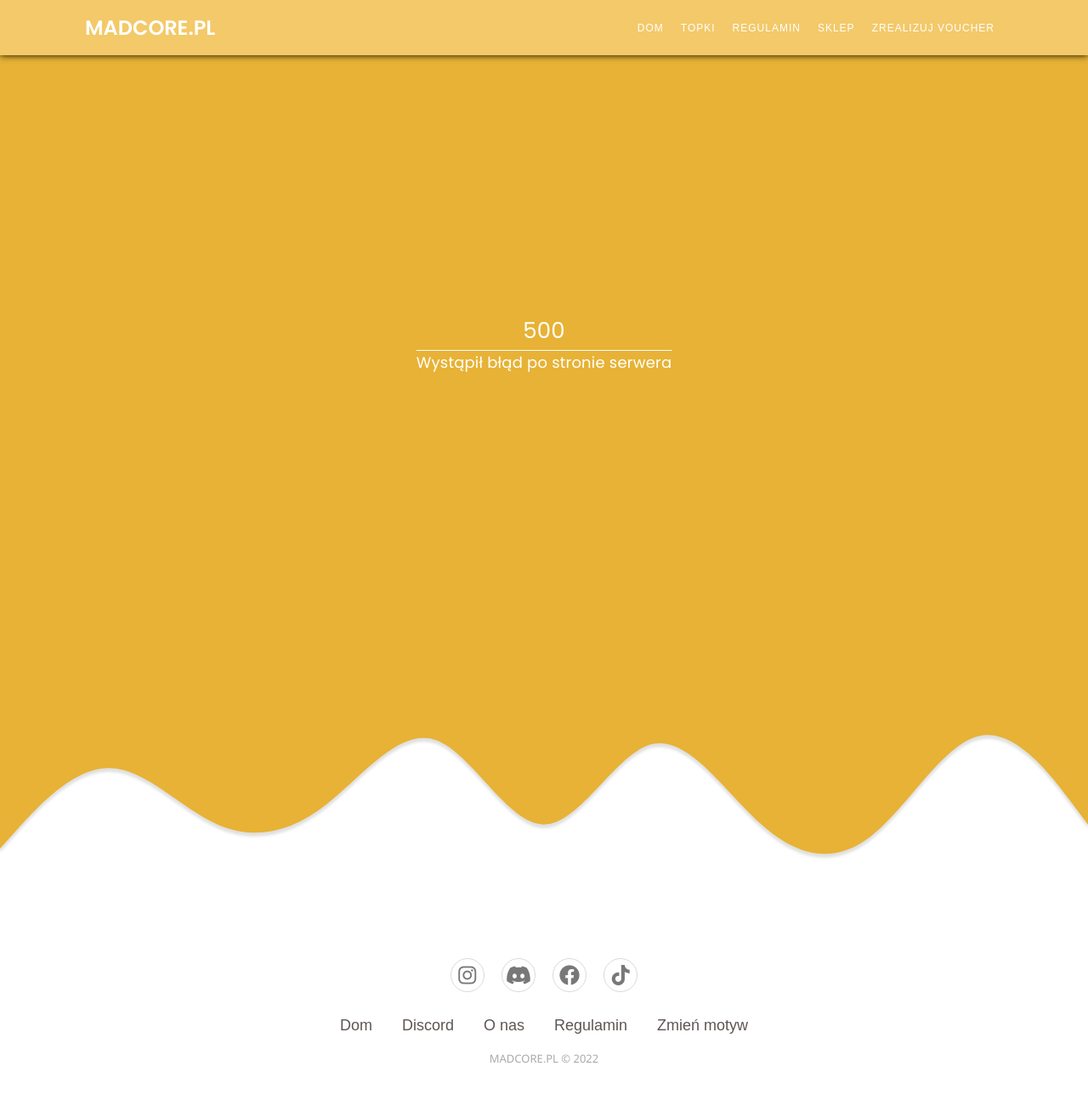
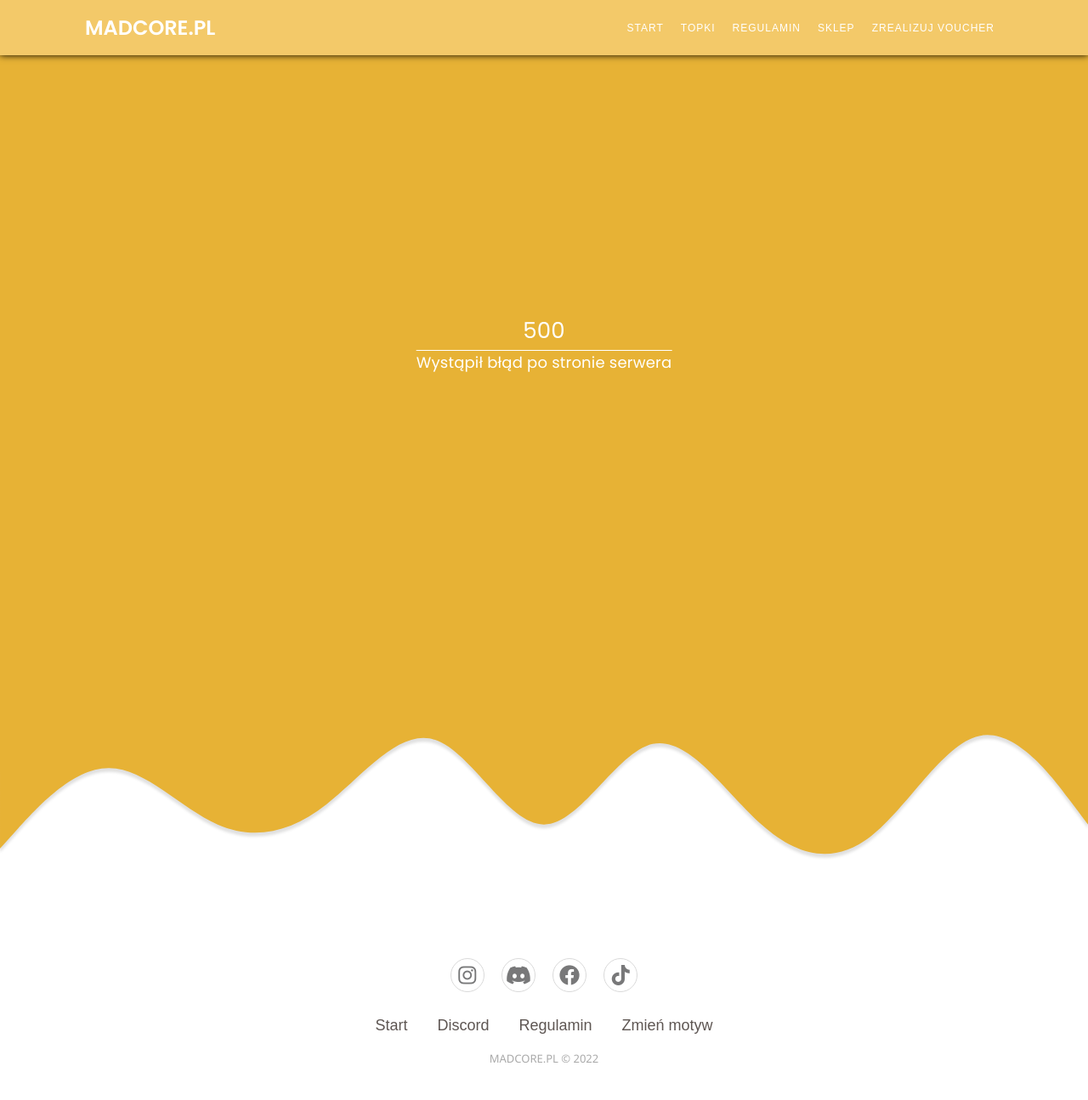
Before and after one commit to rvyk/madcore-rvyk, a Flask app: page /profil/1 in a window 1280 px wide. Shown: the whole page at 85% size. Run offline with Flask 2, Linux system fonts and the light colour scheme; data that the repository does not hold is empty; parts of the project's set-up code (start-up, migrations or seed data) failed here and were passed over; some libraries are stand-ins or nearby versions.

Commit message:
Update base.html

```diff
--- a/templates/base.html
+++ b/templates/base.html
@@ -50,7 +50,7 @@
         <header>
             <a href="/" class="header-logo">MADCORE.PL</a>
             <ul class="header-navigation">
-                <li><a href="/">DOM</a></li>
+                <li><a href="/">START</a></li>
                 <li><a href="/topki">TOPKI</a></li>
                 <li><a href="/regulamin">REGULAMIN</a></li>
                 <li><a href="/sklep">SKLEP</a></li>
@@ -79,13 +79,10 @@
 
         <ul class="list">
             <li>
-                <a href="/">Dom</a>
+                <a href="/">Start</a>
             </li>
             <li>
                 <a href="#">Discord</a>
-            </li>
-            <li>
-                <a href="#">O nas</a>
             </li>
             <li>
                 <a href="/regulamin">Regulamin</a>
```
